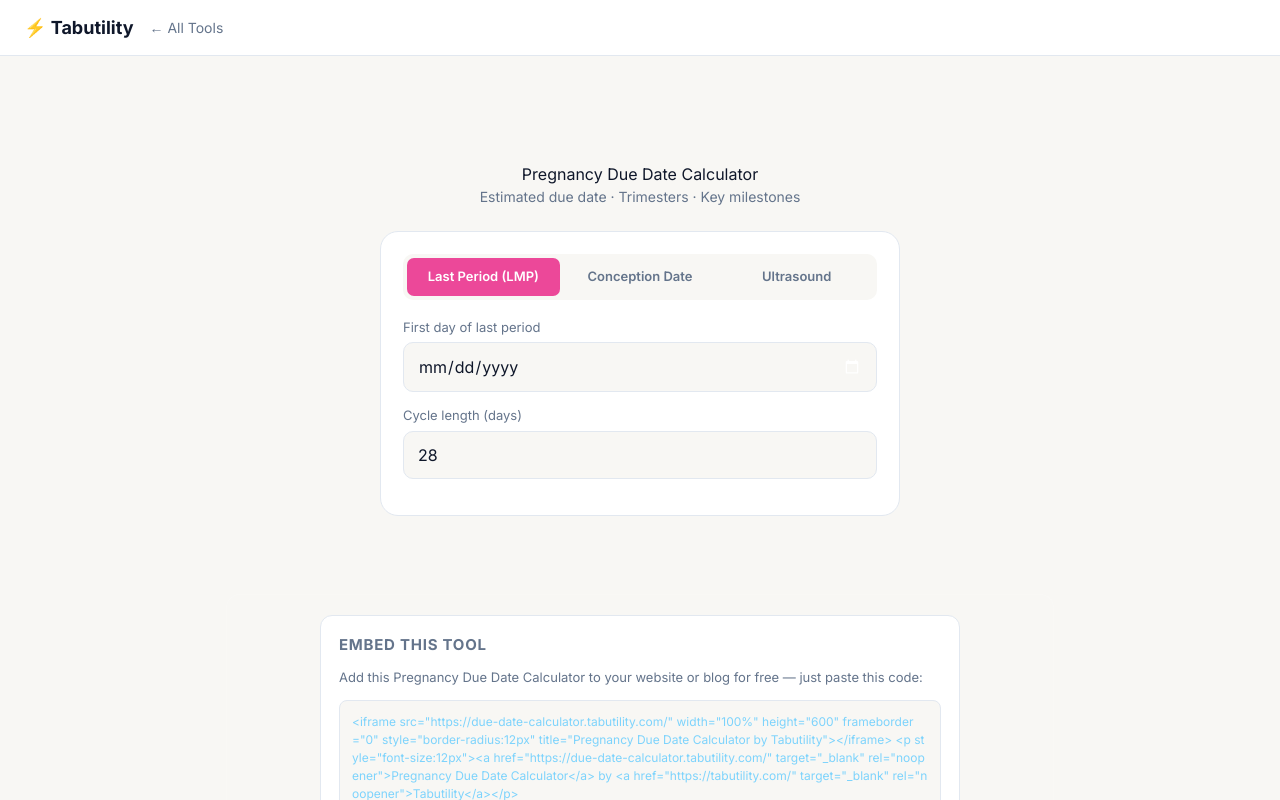
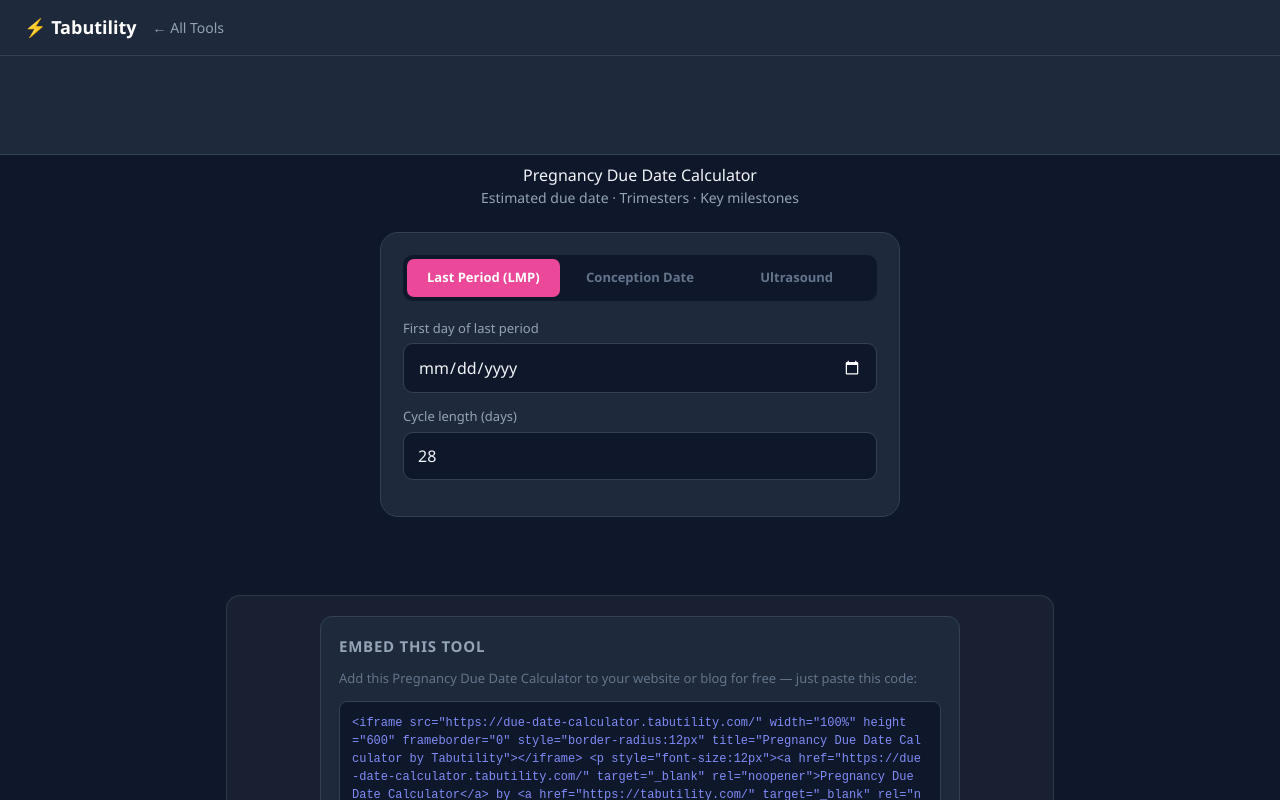
Before and after one commit to rakeshv02/due-date-calculator, a React (Vite) app: page / in a window 1280 px wide. Shown: the top 800 px of the page. Built offline with nearby package versions, Linux system fonts and the light colour scheme.

Commit message:
Align with canonical Tabutility design language (STYLE.md): dark surface, indigo accent, Segoe-first font, standard footer, ad-slot polish

```diff
--- a/index.html
+++ b/index.html
@@ -7,42 +7,41 @@
   <link rel="dns-prefetch" href="https://pagead2.googlesyndication.com" />
 <meta charset="UTF-8"/>
 <meta name="viewport" content="width=device-width, initial-scale=1.0"/>
-<link rel="preconnect" href="https://fonts.googleapis.com"><link rel="preconnect" href="https://fonts.gstatic.com" crossorigin><link rel="stylesheet" href="https://fonts.googleapis.com/css2?family=Inter:wght@400;600;700;800&display=swap">
 <title>Pregnancy Due Date Calculator — Tabutility</title>
 <meta name="description" content="Free pregnancy due date calculator. Enter your last period or conception date and get your estimated due date, trimester timeline and key milestones."/>
 <script>window.addEventListener('load',function(){var s=document.createElement('script');s.async=true;s.src='https://www.googletagmanager.com/gtag/js?id=G-78VZWJ5B1W';document.head.appendChild(s);window.dataLayer=window.dataLayer||[];function gtag(){dataLayer.push(arguments);}window.gtag=gtag;gtag('js',new Date());gtag('config','G-78VZWJ5B1W');});</script>
 <script async src="https://pagead2.googlesyndication.com/pagead/js/adsbygoogle.js?client=ca-pub-7039091592734005" crossorigin="anonymous"></script>
 <style>
 *{box-sizing:border-box;margin:0;padding:0}
-body{font-family:'Inter',-apple-system,BlinkMacSystemFont,'Segoe UI',sans-serif;background:#f8f7f4;color:#0f172a;min-height:100vh}
-nav{background:#ffffff;border-bottom:1px solid #e2e8f0;padding:14px 24px;display:flex;align-items:center;gap:16px}
-nav a{color:#64748b;text-decoration:none;font-size:14px}nav a:hover{color:#0f172a}
-nav .brand{color:#0f172a;font-weight:700;font-size:18px}
-.ad-banner{background:#ffffff;border-bottom:1px solid #e2e8f0;padding:4px;text-align:center}
+body{font-family:'Segoe UI',system-ui,Arial,sans-serif;background:#0f172a;color:#f1f5f9;min-height:100vh}
+nav{background:#1e293b;border-bottom:1px solid #334155;padding:14px 24px;display:flex;align-items:center;gap:16px}
+nav a{color:#94a3b8;text-decoration:none;font-size:14px}nav a:hover{color:#f1f5f9}
+nav .brand{color:#4f46e5;font-weight:700;font-size:18px}
+.ad-banner{background:#1e293b;border-bottom:1px solid #334155;padding:4px;text-align:center}
 #app{max-width:560px;margin:8px auto;padding:0 20px 40px}
 h1{font-size:26px;font-weight:700;text-align:center;margin-bottom:6px}
-.subtitle{text-align:center;color:#64748b;margin-bottom:24px;font-size:14px}
-.card{background:#ffffff;border-radius:18px;padding:22px;border:1px solid #e2e8f0;margin-bottom:14px}
-.tabs{display:flex;gap:4px;background:#f8f7f4;border-radius:10px;padding:4px;margin-bottom:18px}
+.subtitle{text-align:center;color:#94a3b8;margin-bottom:24px;font-size:14px}
+.card{background:#1e293b;border-radius:18px;padding:22px;border:1px solid #334155;margin-bottom:14px}
+.tabs{display:flex;gap:4px;background:#0f172a;border-radius:10px;padding:4px;margin-bottom:18px}
 .tab{flex:1;border:none;border-radius:7px;padding:9px;font-size:13px;font-weight:600;cursor:pointer;background:none;color:#64748b;transition:all .15s}
 .tab.active{background:#ec4899;color:#fff}
 .field{margin-bottom:14px}
-label{display:block;font-size:13px;color:#64748b;margin-bottom:5px}
-input[type=date],input[type=number]{width:100%;background:#f8f7f4;color:#0f172a;border:1px solid #e2e8f0;border-radius:10px;padding:11px 14px;font-size:16px}
+label{display:block;font-size:13px;color:#94a3b8;margin-bottom:5px}
+input[type=date],input[type=number]{width:100%;background:#0f172a;color:#f1f5f9;border:1px solid #334155;border-radius:10px;padding:11px 14px;font-size:16px}
 input[type=date]{color-scheme:dark}
 .due-box{background:linear-gradient(135deg,#831843,#ec4899);border-radius:16px;padding:28px;text-align:center;margin-bottom:14px}
 .due-label{font-size:13px;color:#fce7f3;margin-bottom:6px}
 .due-date{font-size:36px;font-weight:800;color:#fff}
 .due-sub{font-size:14px;color:#fbcfe8;margin-top:4px}
 .stats-row{display:flex;gap:12px;margin-bottom:14px;flex-wrap:wrap}
-.stat-box{flex:1;min-width:120px;background:#ffffff;border-radius:14px;padding:16px;border:1px solid #e2e8f0;text-align:center}
+.stat-box{flex:1;min-width:120px;background:#1e293b;border-radius:14px;padding:16px;border:1px solid #334155;text-align:center}
 .stat-num{font-size:26px;font-weight:700;color:#ec4899}
 .stat-lbl{font-size:12px;color:#64748b;margin-top:3px}
 .timeline{display:flex;flex-direction:column;gap:0}
-.milestone-row{padding:12px 0;border-bottom:1px solid #ffffff;display:flex;justify-content:space-between;align-items:center}
+.milestone-row{padding:12px 0;border-bottom:1px solid #1e293b;display:flex;justify-content:space-between;align-items:center}
 .milestone-row:last-child{border-bottom:none}
 .ms-name{font-size:14px}
-.ms-date{font-size:14px;font-family:'Inter',monospace;color:#ec4899}
+.ms-date{font-size:14px;font-family:monospace;color:#ec4899}
 .ms-week{font-size:12px;color:#64748b;margin-top:2px}
 .trimester-badge{font-size:11px;border-radius:6px;padding:2px 8px;font-weight:700}
 .t1{background:#1e3a5f;color:#93c5fd}
@@ -63,13 +62,14 @@
   <script type="application/ld+json">{"@context":"https://schema.org","@type":"BreadcrumbList","itemListElement":[{"@type":"ListItem","position":1,"name":"Tabutility","item":"https://tabutility.com"},{"@type":"ListItem","position":2,"name":"Wellness","item":"https://tabutility.com/#wellness"},{"@type":"ListItem","position":3,"name":"Pregnancy Due Date Calculator","item":"https://due-date-calculator.tabutility.com/"}]}</script>
   <script type="application/ld+json">{"@context":"https://schema.org","@type":"FAQPage","mainEntity":[{"@type":"Question","name":"Is the Pregnancy Due Date Calculator free?","acceptedAnswer":{"@type":"Answer","text":"Yes — completely free, no sign-up needed."}},{"@type":"Question","name":"How accurate is the Pregnancy Due Date Calculator?","acceptedAnswer":{"@type":"Answer","text":"Results are based on widely used formulas and are accurate for general guidance. For medical advice, consult a healthcare professional."}},{"@type":"Question","name":"Can I use the Pregnancy Due Date Calculator on my phone?","acceptedAnswer":{"@type":"Answer","text":"Yes — works on any device."}},{"@type":"Question","name":"Do I need to create an account?","acceptedAnswer":{"@type":"Answer","text":"No account needed — results are instant."}}]}</script>
   <meta name="theme-color" content="#1a1a2e" />
-  <style id="tabutility-brand">
-/* empty ad slots: reserve space, no bordered box */
-.ad-banner,.ad-slot,.ad-container{background:transparent!important;border:none!important;border-bottom:none!important;box-shadow:none!important}
+  <style id="tabutility-brand-v2">
+/* Canonical dark-surface spec (STYLE.md): indigo accent, white text on indigo */
+.btn,.toggle-btn.active,button.active{color:#fff!important}
+nav .brand{color:#fff}
+nav a:hover{color:#818cf8}
+input:focus,select:focus,textarea:focus{border-color:#818cf8!important}
 /* AdSense not yet approved: hide all ad frames (container min-height still reserves space). Remove these two lines after approval. */
 ins.adsbygoogle,.ad-banner iframe,.ad-slot iframe,.ad-container iframe{visibility:hidden!important}
-nav .brand{color:#0f172a}
-body{-webkit-font-smoothing:antialiased}
 </style>
 </head>
 <body>
@@ -187,39 +187,39 @@
 
 
 <!-- embed-widget -->
-<div style="max-width:640px;margin:0 auto 32px;background:#ffffff;border:1px solid #e2e8f0;border-radius:12px;padding:18px">
-  <h2 style="font-size:15px;font-weight:700;color:#64748b;text-transform:uppercase;letter-spacing:.05em;margin-bottom:12px">Embed This Tool</h2>
+<div style="max-width:640px;margin:0 auto 32px;background:#1e293b;border:1px solid #334155;border-radius:12px;padding:18px">
+  <h2 style="font-size:15px;font-weight:700;color:#94a3b8;text-transform:uppercase;letter-spacing:.05em;margin-bottom:12px">Embed This Tool</h2>
   <p style="font-size:13px;color:#64748b;margin-bottom:12px">Add this Pregnancy Due Date Calculator to your website or blog for free — just paste this code:</p>
-  <div style="background:#f8f7f4;border:1px solid #e2e8f0;border-radius:8px;padding:12px;font-family:'Inter',monospace;font-size:12px;color:#7dd3fc;word-break:break-all;margin-bottom:10px" id="embed-code">&lt;iframe src=&quot;https://due-date-calculator.tabutility.com/&quot; width=&quot;100%&quot; height=&quot;600&quot; frameborder=&quot;0&quot; style=&quot;border-radius:12px&quot; title=&quot;Pregnancy Due Date Calculator by Tabutility&quot;&gt;&lt;/iframe&gt;
+  <div style="background:#0f172a;border:1px solid #334155;border-radius:8px;padding:12px;font-family:monospace;font-size:12px;color:#818cf8;word-break:break-all;margin-bottom:10px" id="embed-code">&lt;iframe src=&quot;https://due-date-calculator.tabutility.com/&quot; width=&quot;100%&quot; height=&quot;600&quot; frameborder=&quot;0&quot; style=&quot;border-radius:12px&quot; title=&quot;Pregnancy Due Date Calculator by Tabutility&quot;&gt;&lt;/iframe&gt;
 &lt;p style=&quot;font-size:12px&quot;&gt;&lt;a href=&quot;https://due-date-calculator.tabutility.com/&quot; target=&quot;_blank&quot; rel=&quot;noopener&quot;&gt;Pregnancy Due Date Calculator&lt;/a&gt; by &lt;a href=&quot;https://tabutility.com/&quot; target=&quot;_blank&quot; rel=&quot;noopener&quot;&gt;Tabutility&lt;/a&gt;&lt;/p&gt;</div>
-  <button onclick="navigator.clipboard.writeText(document.getElementById('embed-code').textContent).then(()=>{this.textContent='Copied!';setTimeout(()=>this.textContent='Copy Embed Code',2000)})" style="background:#0f172a;color:#f8f7f4;border:none;border-radius:8px;padding:9px 18px;font-size:13px;font-weight:700;cursor:pointer">Copy Embed Code</button>
+  <button onclick="navigator.clipboard.writeText(document.getElementById('embed-code').textContent).then(()=>{this.textContent='Copied!';setTimeout(()=>this.textContent='Copy Embed Code',2000)})" style="background:#4f46e5;color:#0f172a;border:none;border-radius:8px;padding:9px 18px;font-size:13px;font-weight:700;cursor:pointer">Copy Embed Code</button>
   <span style="font-size:11px;color:#475569;margin-left:12px">Free to use — the credit link helps others find the tool</span>
 </div>
-<div style="margin:0 auto 24px;max-width:640px;background:#ffffff;border-radius:10px;padding:14px 18px;display:flex;align-items:center;gap:14px;cursor:pointer;border:1px solid #e2e8f0" onclick="window.open('https://www.amazon.co.uk/s?k=pregnancy%20parenting%20books&tag=tabutility-20','_blank','noopener noreferrer')" title="Preparing for baby?">
+<div style="margin:0 auto 24px;max-width:640px;background:#1e293b;border-radius:10px;padding:14px 18px;display:flex;align-items:center;gap:14px;cursor:pointer;border:1px solid #334155" onclick="window.open('https://www.amazon.co.uk/s?k=pregnancy%20parenting%20books&tag=tabutility-20','_blank','noopener noreferrer')" title="Preparing for baby?">
   <span style="font-size:28px;flex-shrink:0">📚</span>
   <div style="min-width:0">
-    <div style="font-size:13px;font-weight:700;color:#0f172a;margin-bottom:3px">Preparing for baby?</div>
-    <div style="font-size:12px;color:#64748b">Browse pregnancy & parenting books <span style="color:#f59e0b;white-space:nowrap">→ Browse on Amazon</span></div>
+    <div style="font-size:13px;font-weight:700;color:#f1f5f9;margin-bottom:3px">Preparing for baby?</div>
+    <div style="font-size:12px;color:#94a3b8">Browse pregnancy & parenting books <span style="color:#f59e0b;white-space:nowrap">→ Browse on Amazon</span></div>
     <div style="font-size:10px;color:#475569;margin-top:3px">As an Amazon Associate we earn from qualifying purchases.</div>
   </div>
 </div>
-<h2 style="font-size:15px;font-weight:700;color:#64748b;text-transform:uppercase;letter-spacing:.05em;margin-bottom:14px">Related Tools</h2>
+<h2 style="font-size:15px;font-weight:700;color:#94a3b8;text-transform:uppercase;letter-spacing:.05em;margin-bottom:14px">Related Tools</h2>
     <div style="display:grid;grid-template-columns:repeat(auto-fit,minmax(200px,1fr));gap:10px">
-    <a href="https://meditation-timer.tabutility.com/" style="display:block;background:rgba(255,255,255,0.07);border:1px solid #e2e8f0;border-radius:10px;padding:12px 16px;text-decoration:none;color:inherit;transition:background .15s" onmouseover="this.style.background='rgba(255,255,255,0.13)'" onmouseout="this.style.background='rgba(255,255,255,0.07)'">
-      <div style="font-size:13px;font-weight:600;color:#0f172a">Meditation Timer</div>
-      <div style="font-size:11px;color:#64748b;margin-top:2px">Wellness</div>
+    <a href="https://meditation-timer.tabutility.com/" style="display:block;background:rgba(255,255,255,0.07);border:1px solid rgba(255,255,255,0.12);border-radius:10px;padding:12px 16px;text-decoration:none;color:inherit;transition:background .15s" onmouseover="this.style.background='rgba(255,255,255,0.13)'" onmouseout="this.style.background='rgba(255,255,255,0.07)'">
+      <div style="font-size:13px;font-weight:600;color:#f1f5f9">Meditation Timer</div>
+      <div style="font-size:11px;color:#94a3b8;margin-top:2px">Wellness</div>
     </a>
-    <a href="https://tdee-calculator.tabutility.com/" style="display:block;background:rgba(255,255,255,0.07);border:1px solid #e2e8f0;border-radius:10px;padding:12px 16px;text-decoration:none;color:inherit;transition:background .15s" onmouseover="this.style.background='rgba(255,255,255,0.13)'" onmouseout="this.style.background='rgba(255,255,255,0.07)'">
-      <div style="font-size:13px;font-weight:600;color:#0f172a">TDEE & Calorie Calculator</div>
-      <div style="font-size:11px;color:#64748b;margin-top:2px">Wellness</div>
+    <a href="https://tdee-calculator.tabutility.com/" style="display:block;background:rgba(255,255,255,0.07);border:1px solid rgba(255,255,255,0.12);border-radius:10px;padding:12px 16px;text-decoration:none;color:inherit;transition:background .15s" onmouseover="this.style.background='rgba(255,255,255,0.13)'" onmouseout="this.style.background='rgba(255,255,255,0.07)'">
+      <div style="font-size:13px;font-weight:600;color:#f1f5f9">TDEE & Calorie Calculator</div>
+      <div style="font-size:11px;color:#94a3b8;margin-top:2px">Wellness</div>
     </a>
-    <a href="https://body-fat-calculator.tabutility.com/" style="display:block;background:rgba(255,255,255,0.07);border:1px solid #e2e8f0;border-radius:10px;padding:12px 16px;text-decoration:none;color:inherit;transition:background .15s" onmouseover="this.style.background='rgba(255,255,255,0.13)'" onmouseout="this.style.background='rgba(255,255,255,0.07)'">
-      <div style="font-size:13px;font-weight:600;color:#0f172a">Body Fat % Calculator</div>
-      <div style="font-size:11px;color:#64748b;margin-top:2px">Wellness</div>
+    <a href="https://body-fat-calculator.tabutility.com/" style="display:block;background:rgba(255,255,255,0.07);border:1px solid rgba(255,255,255,0.12);border-radius:10px;padding:12px 16px;text-decoration:none;color:inherit;transition:background .15s" onmouseover="this.style.background='rgba(255,255,255,0.13)'" onmouseout="this.style.background='rgba(255,255,255,0.07)'">
+      <div style="font-size:13px;font-weight:600;color:#f1f5f9">Body Fat % Calculator</div>
+      <div style="font-size:11px;color:#94a3b8;margin-top:2px">Wellness</div>
     </a>
-    <a href="https://sleep-calculator.tabutility.com/" style="display:block;background:rgba(255,255,255,0.07);border:1px solid #e2e8f0;border-radius:10px;padding:12px 16px;text-decoration:none;color:inherit;transition:background .15s" onmouseover="this.style.background='rgba(255,255,255,0.13)'" onmouseout="this.style.background='rgba(255,255,255,0.07)'">
-      <div style="font-size:13px;font-weight:600;color:#0f172a">Sleep Calculator</div>
-      <div style="font-size:11px;color:#64748b;margin-top:2px">Wellness</div>
+    <a href="https://sleep-calculator.tabutility.com/" style="display:block;background:rgba(255,255,255,0.07);border:1px solid rgba(255,255,255,0.12);border-radius:10px;padding:12px 16px;text-decoration:none;color:inherit;transition:background .15s" onmouseover="this.style.background='rgba(255,255,255,0.13)'" onmouseout="this.style.background='rgba(255,255,255,0.07)'">
+      <div style="font-size:13px;font-weight:600;color:#f1f5f9">Sleep Calculator</div>
+      <div style="font-size:11px;color:#94a3b8;margin-top:2px">Wellness</div>
     </a>
     </div>
   </div>
@@ -227,22 +227,22 @@
 
 <div style="max-width:860px;margin-left:auto;margin-right:auto;margin-top:8px;margin-bottom:24px;padding:0 16px">
   <div style="background:rgba(255,255,255,0.04);border:1px solid rgba(255,255,255,0.1);border-radius:14px;padding:20px 24px">
-    <h2 style="font-size:15px;font-weight:700;color:#64748b;text-transform:uppercase;letter-spacing:.05em;margin-bottom:4px">Frequently Asked Questions</h2>
+    <h2 style="font-size:15px;font-weight:700;color:#94a3b8;text-transform:uppercase;letter-spacing:.05em;margin-bottom:4px">Frequently Asked Questions</h2>
     <div style="border-bottom:1px solid rgba(255,255,255,0.08);padding:14px 0">
-      <div style="font-size:14px;font-weight:600;color:#0f172a;margin-bottom:6px">Is the Pregnancy Due Date Calculator free?</div>
-      <div style="font-size:13px;color:#64748b;line-height:1.5">Yes — completely free, no sign-up needed.</div>
+      <div style="font-size:14px;font-weight:600;color:#f1f5f9;margin-bottom:6px">Is the Pregnancy Due Date Calculator free?</div>
+      <div style="font-size:13px;color:#94a3b8;line-height:1.5">Yes — completely free, no sign-up needed.</div>
     </div>
     <div style="border-bottom:1px solid rgba(255,255,255,0.08);padding:14px 0">
-      <div style="font-size:14px;font-weight:600;color:#0f172a;margin-bottom:6px">How accurate is the Pregnancy Due Date Calculator?</div>
-      <div style="font-size:13px;color:#64748b;line-height:1.5">Results are based on widely used formulas and are accurate for general guidance. For medical advice, consult a healthcare professional.</div>
+      <div style="font-size:14px;font-weight:600;color:#f1f5f9;margin-bottom:6px">How accurate is the Pregnancy Due Date Calculator?</div>
+      <div style="font-size:13px;color:#94a3b8;line-height:1.5">Results are based on widely used formulas and are accurate for general guidance. For medical advice, consult a healthcare professional.</div>
     </div>
     <div style="border-bottom:1px solid rgba(255,255,255,0.08);padding:14px 0">
-      <div style="font-size:14px;font-weight:600;color:#0f172a;margin-bottom:6px">Can I use the Pregnancy Due Date Calculator on my phone?</div>
-      <div style="font-size:13px;color:#64748b;line-height:1.5">Yes — works on any device.</div>
+      <div style="font-size:14px;font-weight:600;color:#f1f5f9;margin-bottom:6px">Can I use the Pregnancy Due Date Calculator on my phone?</div>
+      <div style="font-size:13px;color:#94a3b8;line-height:1.5">Yes — works on any device.</div>
     </div>
     <div style="border-bottom:1px solid rgba(255,255,255,0.08);padding:14px 0">
-      <div style="font-size:14px;font-weight:600;color:#0f172a;margin-bottom:6px">Do I need to create an account?</div>
-      <div style="font-size:13px;color:#64748b;line-height:1.5">No account needed — results are instant.</div>
+      <div style="font-size:14px;font-weight:600;color:#f1f5f9;margin-bottom:6px">Do I need to create an account?</div>
+      <div style="font-size:13px;color:#94a3b8;line-height:1.5">No account needed — results are instant.</div>
     </div>
   </div>
 </div>
@@ -267,11 +267,11 @@
   }
 })();
 </script>
-<footer style="border-top:1px solid #e2e8f0;background:#ffffff;margin-top:48px;padding:28px 24px;text-align:center;font-family:'Inter',-apple-system,BlinkMacSystemFont,'Segoe UI',sans-serif;font-size:13px;color:#64748b;line-height:1.8">
-<div style="font-weight:700;color:#0f172a;font-size:15px">⚡ Tabutility</div>
+<footer style="background:#1a1a2e;margin-top:48px;padding:28px 24px;text-align:center;font-family:'Segoe UI',system-ui,Arial,sans-serif;font-size:13px;color:#94a3b8;line-height:1.8">
+<div style="font-weight:700;color:#fff;font-size:15px">⚡ Tabutility</div>
 <div>Free, private, browser-based tools. No sign-up, no tracking.</div>
-<div><a href="https://tabutility.com" style="color:#0f172a;font-weight:600;text-decoration:none">All Tools</a> · <a href="https://tabutility.com/blog/" style="color:#64748b;text-decoration:none">Blog</a> · <a href="https://tabutility.com/#about" style="color:#64748b;text-decoration:none">About</a></div>
-<div style="margin-top:6px;color:#94a3b8">© 2026 Tabutility</div>
+<div><a href="https://tabutility.com" style="color:#818cf8;font-weight:600;text-decoration:none">All Tools</a> · <a href="https://tabutility.com/blog/" style="color:#94a3b8;text-decoration:none">Blog</a> · <a href="https://tabutility.com/#about" style="color:#94a3b8;text-decoration:none">About</a></div>
+<div style="margin-top:6px;color:#64748b">© 2026 Tabutility</div>
 </footer>
 </body>
 </html>
--- a/src/index.css
+++ b/src/index.css
@@ -4,5 +4,5 @@
 
 body {
   margin: 0;
-  font-family:'Inter', 'Inter', sans-serif;
+  font-family:'Segoe UI',system-ui,Arial,sans-serif;
 }
```
